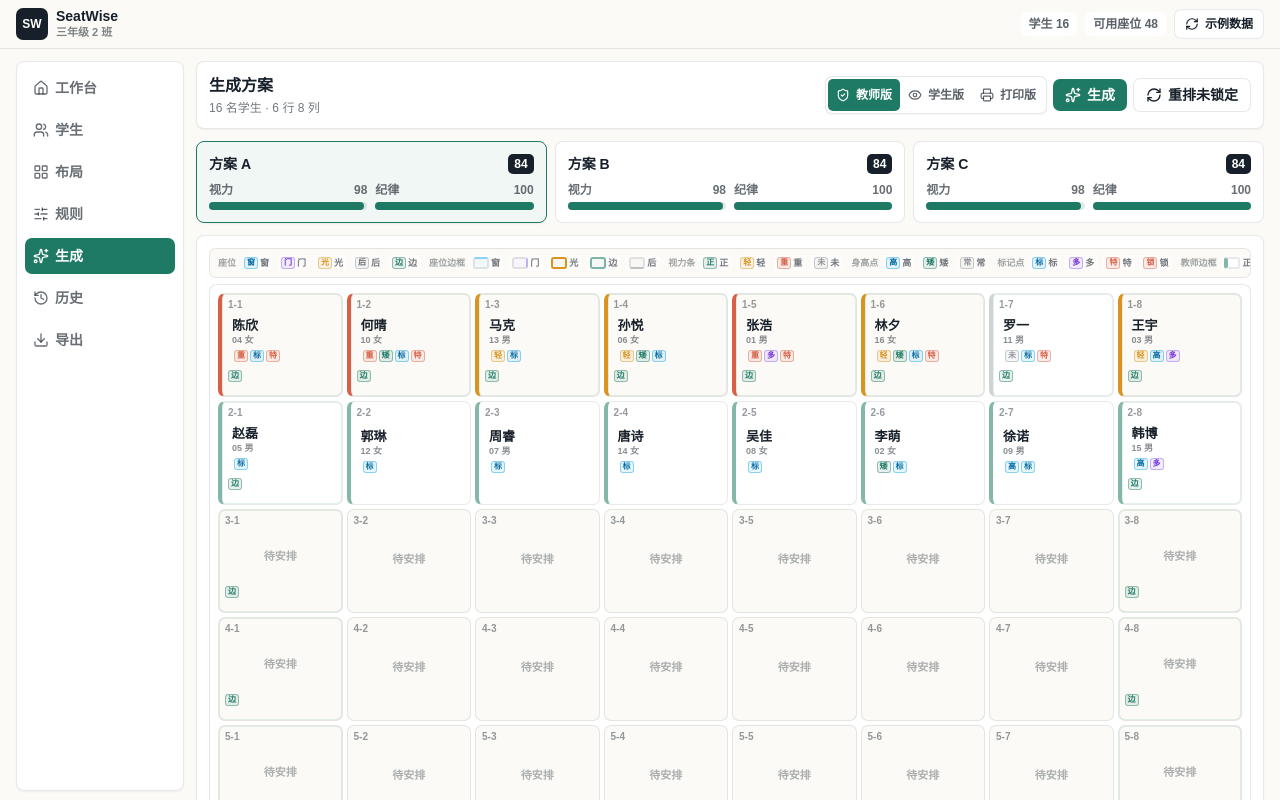
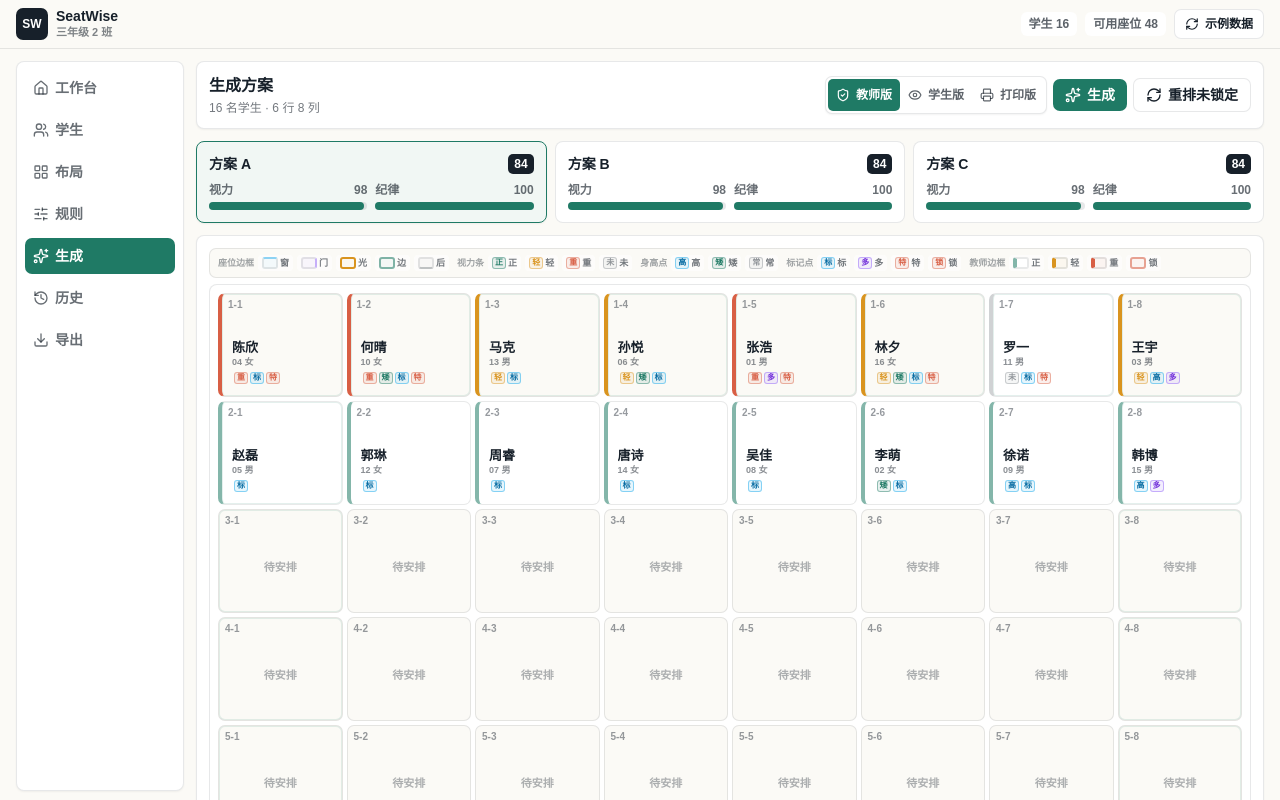
Before and after one commit to Qziky/SeatWise, a Next.js app: page /workspace in a window 1280 px wide. Both pictures are taken after a click on the button "生成方案". Shown: the top 800 px of the page. Built offline with nearby package versions, Linux system fonts and the light colour scheme.

Commit message:
Use borders for seat position markers

```diff
--- a/src/components/SeatingBoard.tsx
+++ b/src/components/SeatingBoard.tsx
@@ -10,8 +10,6 @@ import { cn } from "@/lib/cn";
 import { getVisibleStudent, shouldShowSensitive } from "@/lib/privacy";
 import type { ClassRoom, SeatingPlan, SeatAttribute, SeatCell, Student, ViewMode, VisionStatus } from "@/lib/types";
 import { seatAttributeLabels, visionLabels } from "@/lib/types";
-
-type SeatAttributeMarker = Exclude<SeatAttribute, "empty">;
 
 const visionAccentClass: Record<VisionStatus, string> = {
   normal: "border-l-fern/55 bg-white",
@@ -31,30 +29,6 @@ interface BorderLegendItem {
   label: string;
   shortLabel: string;
 }
-
-const seatAttributeMarkerClass: Record<SeatAttributeMarker, string> = {
-  window: "border-sky-500/45 bg-sky-500/10 text-sky-700",
-  door: "border-violet-500/45 bg-violet-500/10 text-violet-700",
-  glare: "border-marigold/45 bg-marigold/10 text-marigold",
-  back: "border-ink/20 bg-ink/[0.04] text-ink/65",
-  edge: "border-fern/45 bg-fern/10 text-fern"
-};
-
-const seatAttributeShortLabels: Record<SeatAttributeMarker, string> = {
-  window: "窗",
-  door: "门",
-  glare: "光",
-  back: "后",
-  edge: "边"
-};
-
-const seatLegendItems: LegendItem[] = [
-  { label: "靠窗", shortLabel: "窗", className: seatAttributeMarkerClass.window },
-  { label: "靠门", shortLabel: "门", className: seatAttributeMarkerClass.door },
-  { label: "反光", shortLabel: "光", className: seatAttributeMarkerClass.glare },
-  { label: "后排", shortLabel: "后", className: seatAttributeMarkerClass.back },
-  { label: "边缘", shortLabel: "边", className: seatAttributeMarkerClass.edge }
-];
 
 const visionStatusMarkerClass: Record<VisionStatus, string> = {
   normal: "border-fern/45 bg-fern/10 text-fern",
@@ -256,11 +230,6 @@ export function SeatingBoard({
           const student = studentId ? studentsById.get(studentId) ?? null : null;
           const seatLocked = Boolean(plan?.lockedSeatIds.includes(seat.id));
           const studentLocked = Boolean(student && plan?.lockedStudentIds.includes(student.id));
-          const visibleAttributes = seat.attributes.filter(
-            (attribute): attribute is Exclude<SeatAttribute, "empty"> => attribute !== "empty"
-          );
-          const markerAttributes = visibleAttributes;
-
           return (
             <SeatDropCell
               key={seat.id}
@@ -277,7 +246,6 @@ export function SeatingBoard({
             >
               <SeatCardContent
                 isTeacherMode={isTeacherMode}
-                markerAttributes={markerAttributes}
                 mode={mode}
                 seat={seat}
                 seatLocked={seatLocked}
@@ -452,7 +420,6 @@ function createDragPreviewAssignments(
 
 function SeatCardContent({
   isTeacherMode,
-  markerAttributes,
   mode,
   seat,
   seatLocked,
@@ -460,7 +427,6 @@ function SeatCardContent({
   studentLocked
 }: {
   isTeacherMode: boolean;
-  markerAttributes: SeatAttributeMarker[];
   mode: ViewMode;
   seat: SeatCell;
   seatLocked: boolean;
@@ -471,8 +437,7 @@ function SeatCardContent({
     <div
       className={cn(
         "flex flex-col justify-between",
-        isTeacherMode ? "min-h-[88px] gap-1" : "min-h-[82px] gap-1.5",
-        markerAttributes.length && "pb-1.5"
+        isTeacherMode ? "min-h-[88px] gap-1" : "min-h-[82px] gap-1.5"
       )}
       title={mode === "teacher" ? getSeatAttributeTitle(seat.attributes) : undefined}
     >
@@ -496,8 +461,6 @@ function SeatCardContent({
           {seat.attributes.includes("empty") ? "空座" : "待安排"}
         </div>
       )}
-
-      {mode === "teacher" ? <SeatAttributeMarkers attributes={markerAttributes} /> : null}
     </div>
   );
 }
@@ -514,9 +477,6 @@ function SeatDragOverlayCard({
   studentLocked: boolean;
 }) {
   const isTeacherMode = mode === "teacher";
-  const markerAttributes = seat.attributes.filter(
-    (attribute): attribute is SeatAttributeMarker => attribute !== "empty"
-  );
 
   return (
     <div
@@ -531,7 +491,6 @@ function SeatDragOverlayCard({
       <div className="relative z-10">
         <SeatCardContent
           isTeacherMode={isTeacherMode}
-          markerAttributes={markerAttributes}
           mode={mode}
           seat={seat}
           seatLocked={false}
@@ -552,23 +511,6 @@ function SeatCellPatterns({ attributes }: { attributes: SeatAttribute[] }) {
       {attributes.includes("window") ? <div className="absolute left-2 right-2 top-0 h-1 rounded-b-full bg-sky-500/35" /> : null}
       {attributes.includes("door") ? <div className="absolute bottom-2 right-0 top-2 w-1 rounded-l-full bg-violet-500/35" /> : null}
       {attributes.includes("back") ? <div className="absolute bottom-0 left-2 right-2 h-1 rounded-t-full bg-ink/20" /> : null}
-    </div>
-  );
-}
-
-function SeatAttributeMarkers({ attributes }: { attributes: SeatAttributeMarker[] }) {
-  if (!attributes.length) return <div className="min-h-3" />;
-
-  return (
-    <div className="flex min-h-3 items-center gap-0.5" aria-hidden="true">
-      {attributes.slice(0, 4).map((attribute) => (
-        <MiniTextBadge
-          key={attribute}
-          className={seatAttributeMarkerClass[attribute]}
-          label={seatAttributeLabels[attribute]}
-          shortLabel={seatAttributeShortLabels[attribute]}
-        />
-      ))}
     </div>
   );
 }
@@ -736,7 +678,6 @@ function SeatingLegend({ mode, minWidth }: { mode: ViewMode; minWidth: number })
       style={{ minWidth }}
       aria-label="座位图标图例"
     >
-      <LegendGroup title="座位" items={seatLegendItems} />
       <BorderLegendGroup title="座位边框" items={seatBorderLegendItems} />
       {mode === "teacher" ? (
         <>
```
